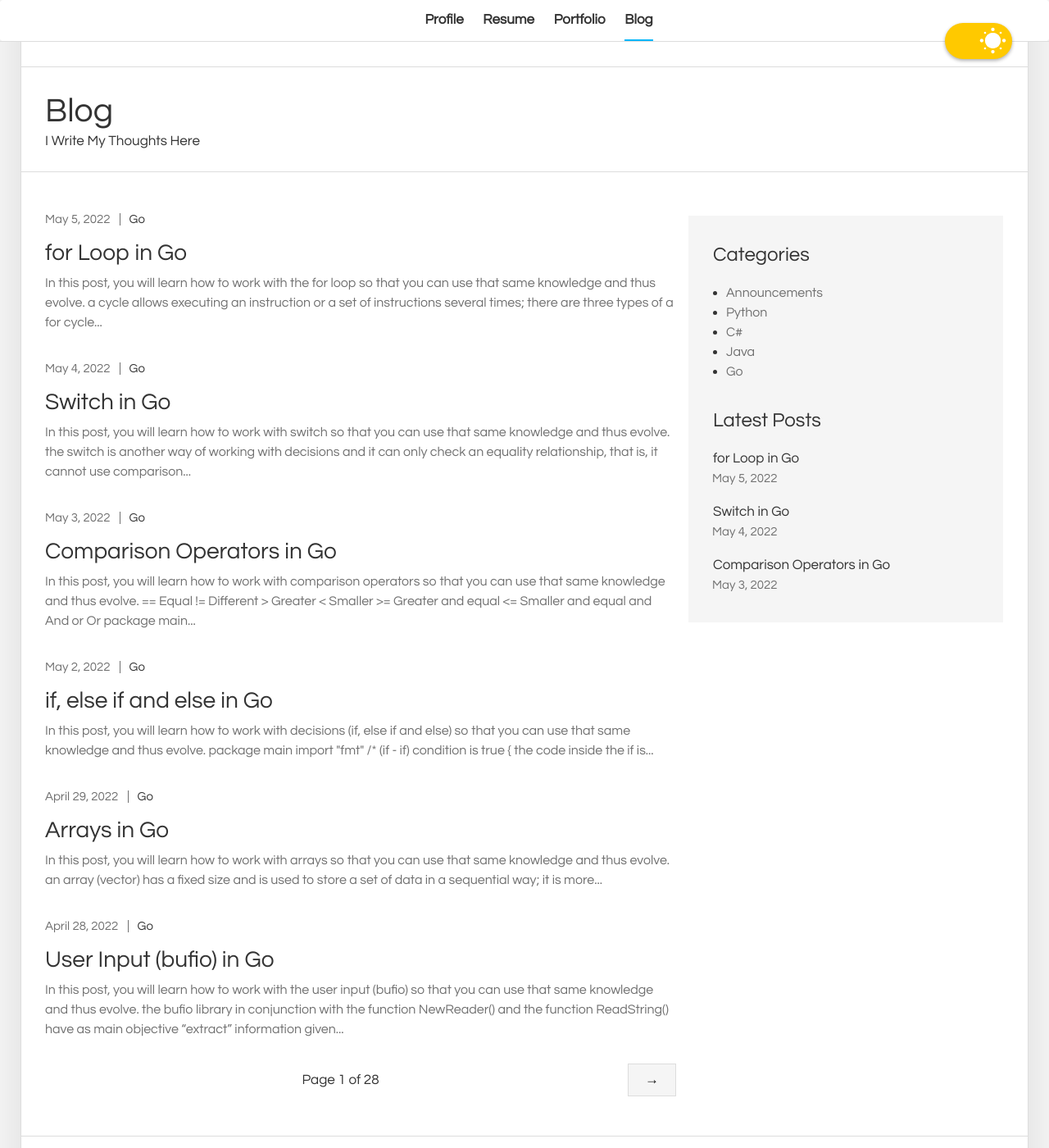
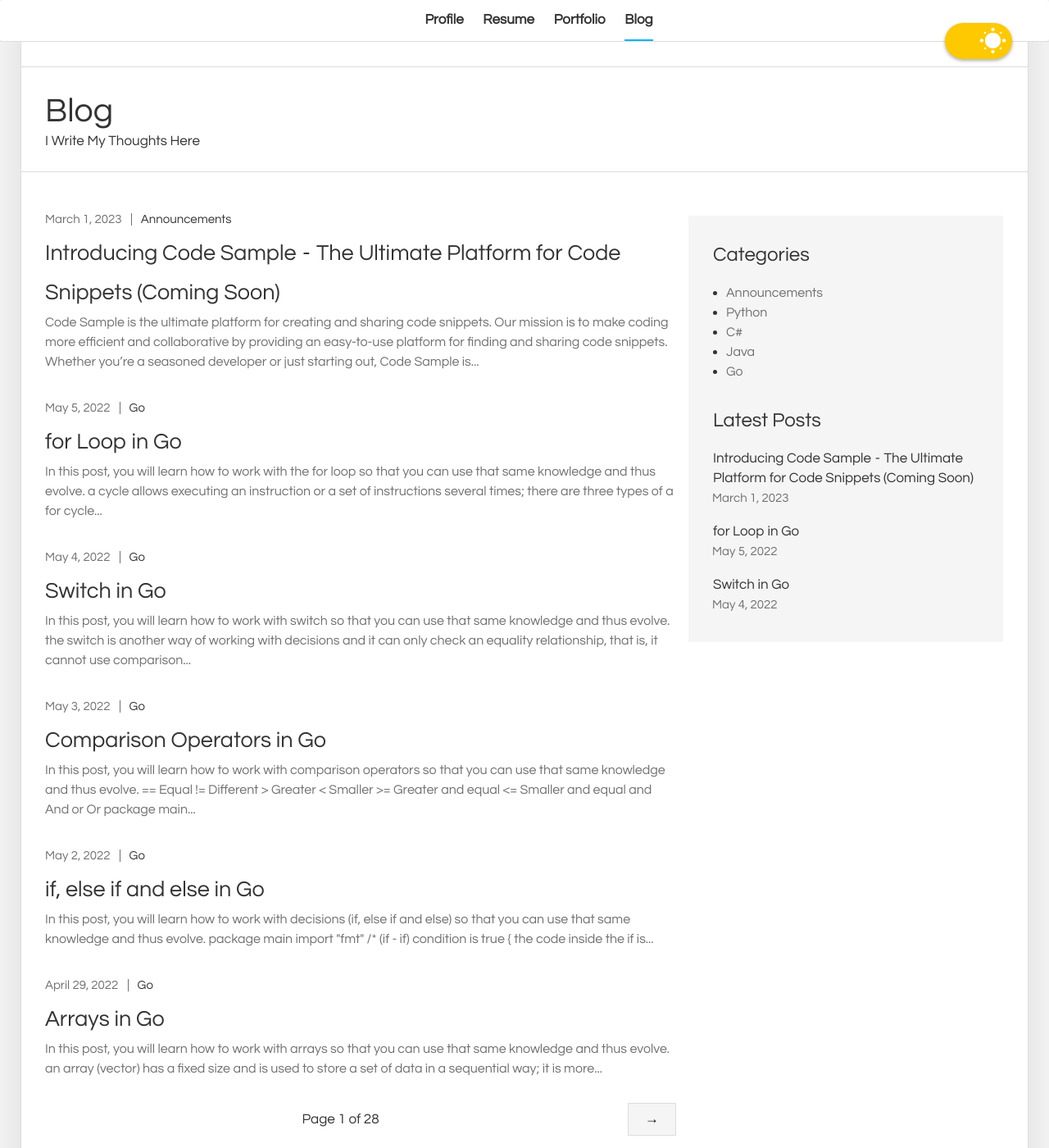
Before and after one commit to nelsonsilvadev/nelsonsilvadev.github.io, a Jekyll site: the page built from blog/index.html, in a window 1280 px wide and 1400 px high, scrolled down 355 px. Shown: the whole window at 82% size. Built offline with Jekyll 4.4.1, drawn with Linux system fonts in a browser that asks for light colours; nearby versions of some CDN libraries; library files that are not in the unit come from our copies; the list of posts is cut into pages by our own code; comment, search, counter and statistics services are not loaded.

Commit message:
Code Sample into the world

```diff
--- a/_layouts/default.html
+++ b/_layouts/default.html
@@ -8,7 +8,7 @@
     </div>
 
     <script>
-      const theme = localStorage.getItem('theme') || 'light';
+      let theme = localStorage.getItem('theme') || 'light';
       document.body.className = theme;
     </script>
 
--- /dev/null
+++ b/_posts/2023-03-01-introducing-code-sample.md
@@ -0,0 +1,45 @@
+---
+layout: post
+excerpt: Blog
+title: 'Introducing Code Sample  -  The Ultimate Platform for Code Snippets (Coming Soon)'
+description: 'A place to find code snippets, share and improve your programming skills.'
+keywords: 'code sample, code snippet, code snippets, code, sample, snippet, snippets, programming, sharing, developer, technology, community'
+date: 2023-03-01
+categories: [Announcements]
+---
+
+**[Code Sample](https://codesample.io/)** is the ultimate platform for creating and sharing code snippets. Our mission is to make coding more efficient and collaborative by providing an easy-to-use platform for finding and sharing code snippets. Whether you're a seasoned developer or just starting out, Code Sample is the go-to destination for finding and sharing code snippets in a streamlined and user-friendly way.
+
+At Code Sample, we understand that finding the right code snippet can be a hassle. That's why we've created a platform that makes it easy to quickly search for and find the code you need, add your own code snippets, and even tag them for easy searching. Our platform is designed to be intuitive and user-friendly, with a focus on collaboration and teamwork.
+
+We're excited to offer a range of features that make Code Sample the ultimate platform for code snippet sharing. Here are just a few of the features you can expect to find on our platform:
+
+- **Code Snippet Library:** Find the code snippets you need with our comprehensive code snippet library. Search for code snippets based on programming languages, or tags and submit your own code snippets for others to use and build upon.
+- **Code Snippet Editor:** A code editor that allows users to write code snippets directly on the platform. The editor supports multiple programming languages and has various tools to make coding easier and more efficient.
+- **Profile Pages:** Showcase your code snippets, skills, and expertise with your own personal profile page. Connect with others in the coding community by following coders, liking and commenting on code snippets, and more.
+- **Social Features:** Build relationships and connect with other coders using our social features. Follow, message, and receive notifications from other users. Collaborate and grow together in the coding community.
+- **Syntax Highlighting:** Read and understand code snippets more easily with our code syntax highlighting feature. Automatically highlight the syntax of various programming languages for better readability and understanding.
+- **Code Search and Filtering:** Effortlessly find the code snippets you're looking for with our powerful search and filtering system. Search and filter based on language, tags, and other parameters. Get relevant results in realtime.
+- **Bookmarking:** Bookmark and save your favorite code snippets for quick access with our code bookmarking and favorite system. Keep track of your most important code snippets.
+- **Achievements:** Get recognized for your contributions with our code snippet achievements feature. Earn rewards for creating code snippets and receiving ratings. Enjoy a sense of achievement and continue contributing to the platform.
+- **Ranking:** Gain valuable insights into the performance of your code snippets with our analytics and metrics. Track key metrics such as code views, and ratings, and gain a deeper understanding of how your code snippets are being used and received.
+
+One of the unique features of Code Sample is our commitment to keeping our platform open and accessible to everyone. We're launching with a completely free version of our platform that provides all of the basic features, with no limits on the number of code snippets you can create or share. In the future, we plan to introduce premium features that will offer even more functionality and capabilities.
+
+We're excited to bring our platform to the world and help make coding a more efficient and collaborative experience. **Be sure to add your email to our [landing page](https://codesample.io/) to be the first to know when we launch.** Stay tuned for more updates and features as we continue to develop and improve Code Sample.
+
+**Website:** [codesample.io](https://codesample.io/)
+
+**GitHub:** [github.com/codesample-io](https://github.com/codesample-io/)
+
+**LinkedIn:** [linkedin.com/company/codesample-io](https://www.linkedin.com/company/codesample-io/)
+
+**Instagram:** [instagram.com/codesampleio](https://www.instagram.com/codesampleio/)
+
+**Twitter:** [twitter.com/CodeSample_IO](https://twitter.com/CodeSample_IO/)
+
+**Facebook:** [facebook.com/codesample.io](https://www.facebook.com/codesample.io/)
+
+**Medium:** [Text](URL)
+
+### _Happy coding!_
--- a/portfolio.html
+++ b/portfolio.html
@@ -22,6 +22,109 @@
       <div class="row padding-bottom">
         <div class="portfolio">
           <div id="portfolio-grid">
+            <div
+              class="mix col-xs-6 col-sm-4 col-lg-3 portfolio-item category-1"
+              data-value="1"
+            >
+              <div class="within">
+                <picture>
+                  <source
+                    srcset="{{ '/assets/img/portfolio/code-sample/logo.webp' | prepend: site.baseurl | prepend: site.url }}"
+                    type="image/webp"
+                  />
+
+                  <img
+                    src="{{
+                    '/assets/img/portfolio/code-sample/logo.png'
+                      | prepend: site.baseurl
+                      | prepend: site.url
+                  }}"
+                    alt="Code Sample's Logo"
+                    width="268"
+                    height="268"
+                  />
+                </picture>
+
+                <div class="port-item-cont">
+                  <h3 class="title">Code Sample</h3>
+                  <h4 class="desc">Coding Platform</h4>
+
+                  <a
+                    class="fancybox popup-content view-work"
+                    href="#work-0"
+                    rel="mygallery"
+                    >Read More</a
+                  >
+                </div>
+
+                <div class="hidden">
+                  <div class="podrt-desc" id="work-0">
+                    <div class="modal-box-content">
+                      <picture>
+                        <source
+                          srcset="{{ '/assets/img/portfolio/code-sample/cover.webp' | prepend: site.baseurl | prepend: site.url }}"
+                          type="image/webp"
+                        />
+
+                        <img
+                          src="{{
+                          '/assets/img/portfolio/code-sample/cover.png'
+                            | prepend: site.baseurl
+                            | prepend: site.url
+                        }}"
+                          alt="Code Sample's Cover"
+                          width="768"
+                          height="266"
+                        />
+                      </picture>
+
+                      <div class="text">
+                        <p class="title">Code Sample</p>
+
+                        <table>
+                          <tr>
+                            <td class="font-weight-m width-td">Started</td>
+                            <td>March, 2023</td>
+                          </tr>
+
+                          <tr>
+                            <td class="font-weight-m">Finished</td>
+                            <td>Present</td>
+                          </tr>
+
+                          <tr>
+                            <td class="font-weight-m width-td">Description</td>
+                            <td>
+                              Discover a place where coders come together to
+                              find code snippets, share their skills, and
+                              improve their programming abilities. With a wealth
+                              of resources and a supportive community, you'll
+                              have everything you need to grow and succeed.
+                            </td>
+                          </tr>
+
+                          <tr>
+                            <td class="font-weight-m width-td">Technologies</td>
+                            <td>
+                              Next.js, React, TypeScript, MongoDB, Tailwind CSS,
+                              Git, HTML5, CSS3 and etc.
+                            </td>
+                          </tr>
+                        </table>
+
+                        <a
+                          href="https://codesample.io/"
+                          target="_blank"
+                          class="btn btn-color"
+                          >Website</a
+                        >
+                      </div>
+                    </div>
+                  </div>
+                </div>
+              </div>
+            </div>
+
             <div
               class="mix col-xs-6 col-sm-4 col-lg-3 portfolio-item category-1"
               data-value="1"
--- a/resume.html
+++ b/resume.html
@@ -51,6 +51,38 @@
                   A startup that helps locals everywhere build meaningful
                   business relationships. Working with Meteor, React, Apollo,
                   GraphQL, Redux, MobX, Cypress, Go and MongoDB.
+                </p>
+              </div>
+
+              <div class="item">
+                <table>
+                  <tr>
+                    <td class="font-weight-m width-td1">Company Name</td>
+                    <td>Code Sample</td>
+                  </tr>
+
+                  <tr>
+                    <td class="font-weight-m">Location</td>
+                    <td>Worldwide</td>
+                  </tr>
+
+                  <tr>
+                    <td class="font-weight-m">Period</td>
+                    <td>March, 2023 - Present</td>
+                  </tr>
+
+                  <tr>
+                    <td class="font-weight-m">Role</td>
+                    <td>Founder</td>
+                  </tr>
+                </table>
+
+                <p>
+                  Discover a place where coders come together to find code
+                  snippets, share their skills, and improve their programming
+                  abilities. With a wealth of resources and a supportive
+                  community, you'll have everything you need to grow and
+                  succeed.
                 </p>
               </div>
 
```
Also changed, not shown: assets/css/style.css (+4 -3 lines), assets/css/style.min.css, assets/img/portfolio/code-sample/cover.png (added), assets/img/portfolio/code-sample/cover.webp (added), assets/img/portfolio/code-sample/logo.png (added), assets/img/portfolio/code-sample/logo.webp (added).
